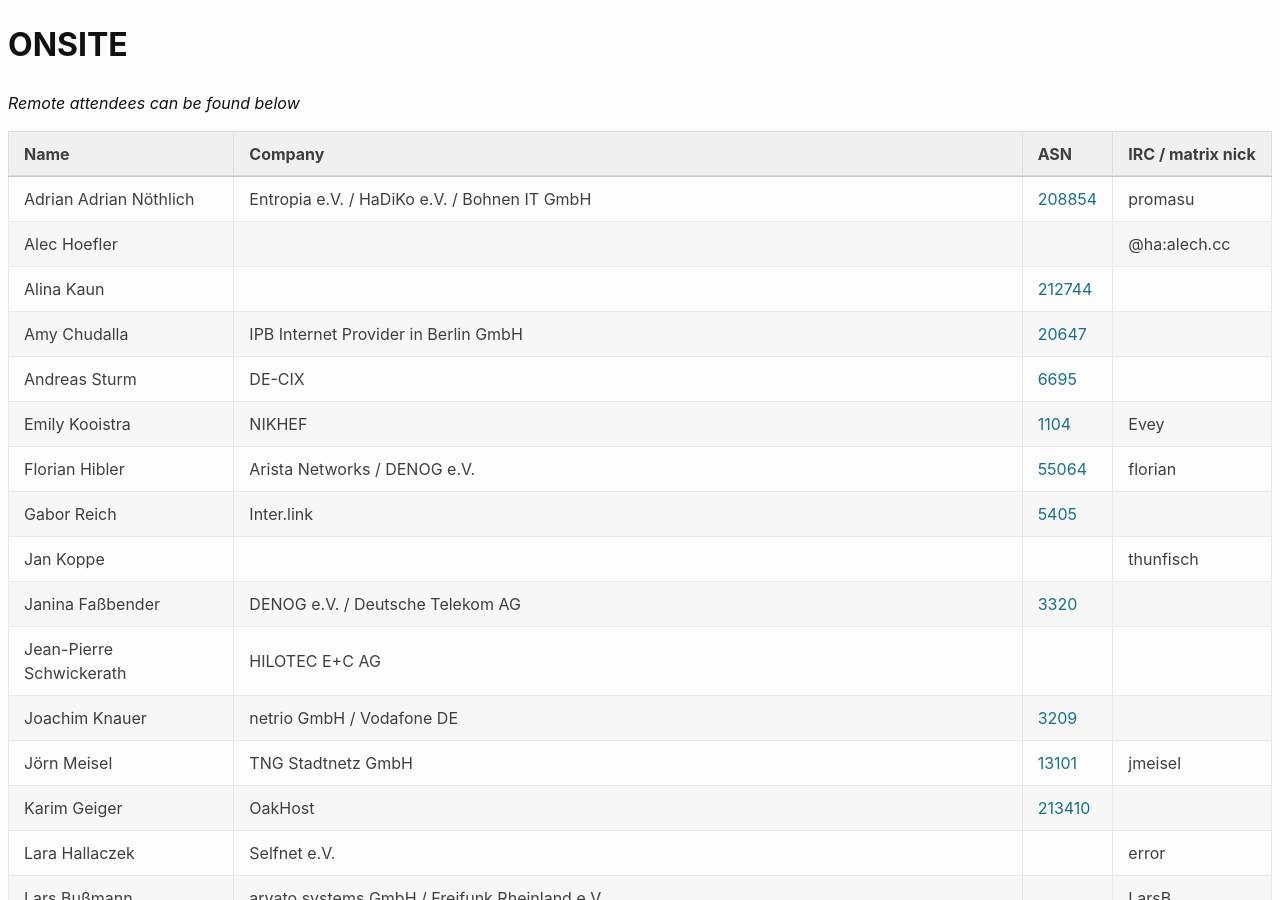
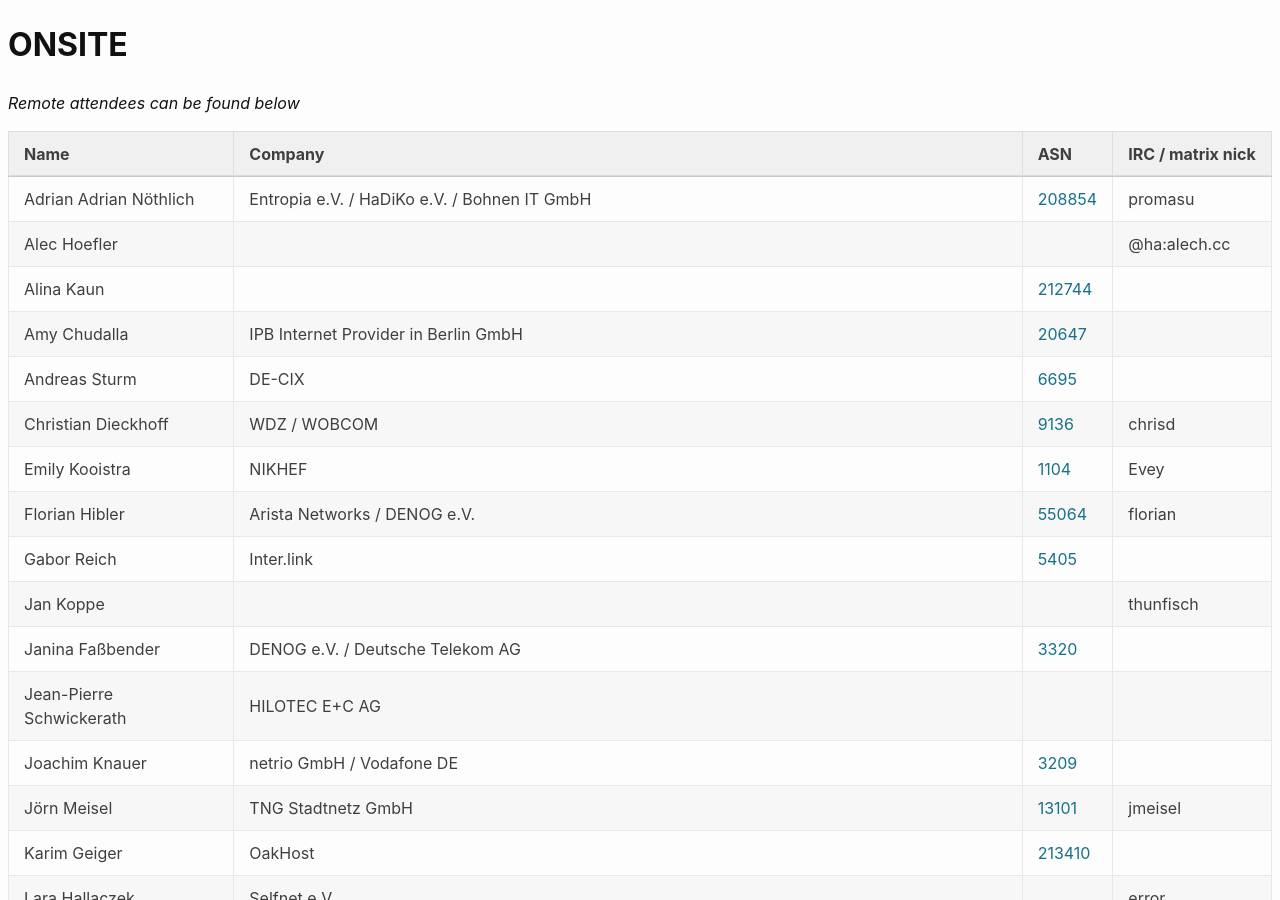
Before and after one commit to denog/pretix-attendeelist, a Jekyll site: the page built from denog17/index.markdown, in a window 1280 px wide and 900 px high. Built offline with Jekyll 4.4.1, drawn with Linux system fonts in a browser that asks for light colours.

Commit message:
Latest data: Mon Apr 28 19:28:07 UTC 2025

```diff
--- a/_data/attendees_denog17_onsite.json
+++ b/_data/attendees_denog17_onsite.json
@@ -28,6 +28,12 @@
     "company": "DE-CIX",
     "irc": null,
     "asn": "6695"
+  },
+  {
+    "name": "Christian Dieckhoff",
+    "company": "WDZ / WOBCOM",
+    "irc": "chrisd",
+    "asn": "9136"
   },
   {
     "name": "Emily Kooistra",
```
